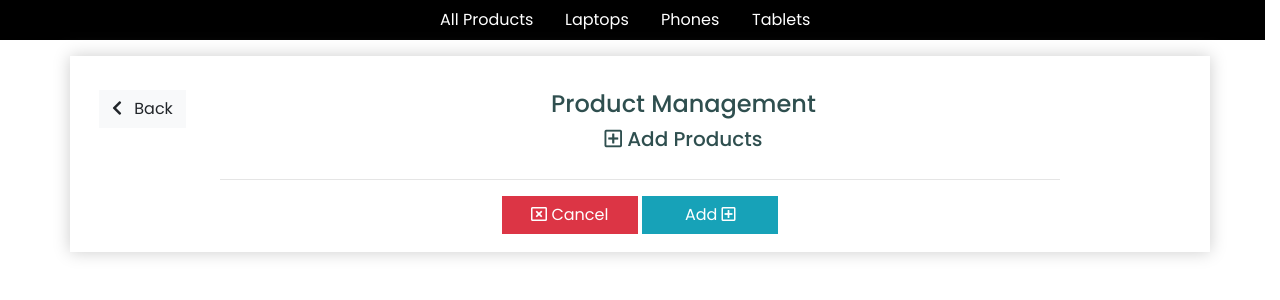
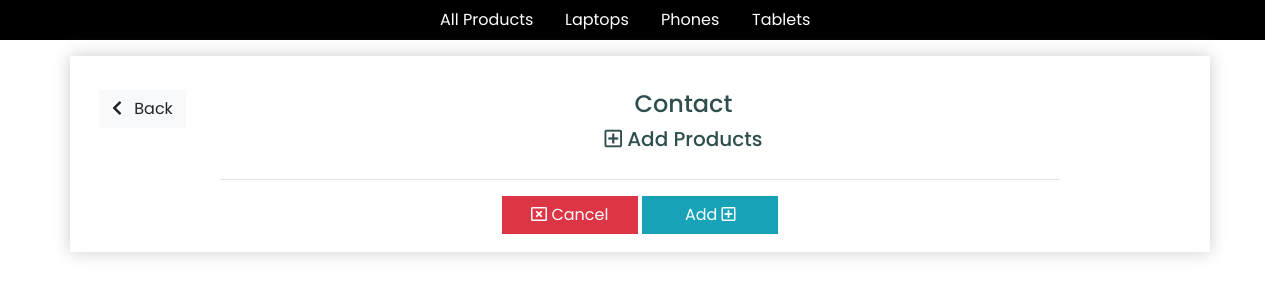
Before and after one commit to testgitpodcistudent/milestone-4-copy, a Django app: page /contact/ in a window 1280 px wide. Shown: the part 86-386 px from the top of the page. Run offline with Django 3.2, Linux system fonts and the light colour scheme; some libraries are stand-ins or nearby versions.

Commit message:
removed redundant (empty) HTML header on add_product.html, edit_product.html and contact.html

```diff
--- a/contact/templates/contact/contact.html
+++ b/contact/templates/contact/contact.html
@@ -2,11 +2,6 @@
 {% load static %}
 
 {% block page_header %}
-    <div class="container header-container">
-        <div class="row">
-            <div class="col"></div>
-        </div>
-    </div>
 {% endblock %}
 
 {% block content %}
@@ -18,7 +13,7 @@
                 <button class="btn btn-light rounded-0 float-left" onclick="goBack()"><i
                         class="fas fa-chevron-left mr-2"></i>
                     Back</button>
-                    <h4>Product Management</h4>
+                    <h4>Contact</h4>
                     <h5><i class="far fa-plus-square"></i> Add Products</h5>
             </div>
         </div>
--- a/products/templates/products/add_product.html
+++ b/products/templates/products/add_product.html
@@ -2,11 +2,6 @@
 {% load static %}
 
 {% block page_header %}
-    <div class="container header-container">
-        <div class="row">
-            <div class="col"></div>
-        </div>
-    </div>
 {% endblock %}
 
 {% block content %}
--- a/products/templates/products/edit_product.html
+++ b/products/templates/products/edit_product.html
@@ -2,11 +2,6 @@
 {% load static %}
 
 {% block page_header %}
-    <div class="container header-container">
-        <div class="row">
-            <div class="col"></div>
-        </div>
-    </div>
 {% endblock %}
 
 {% block content %}
```
